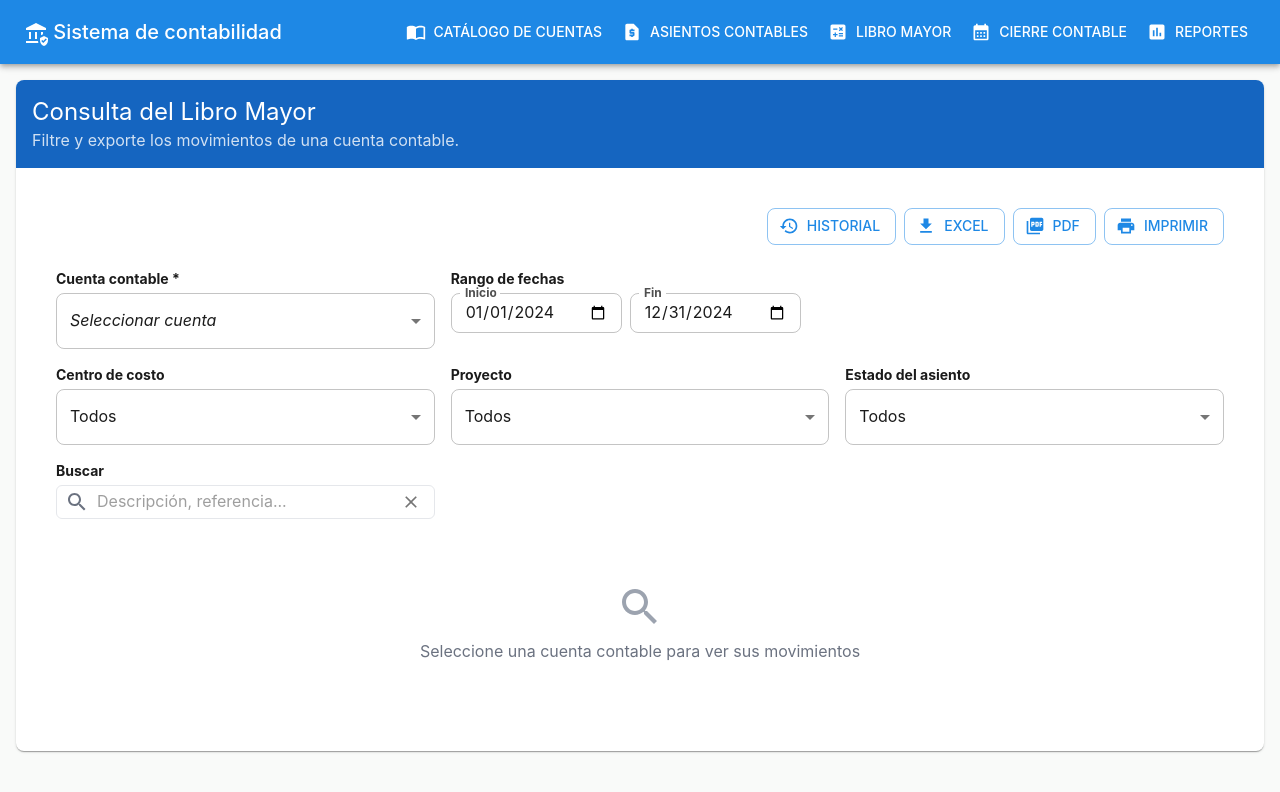
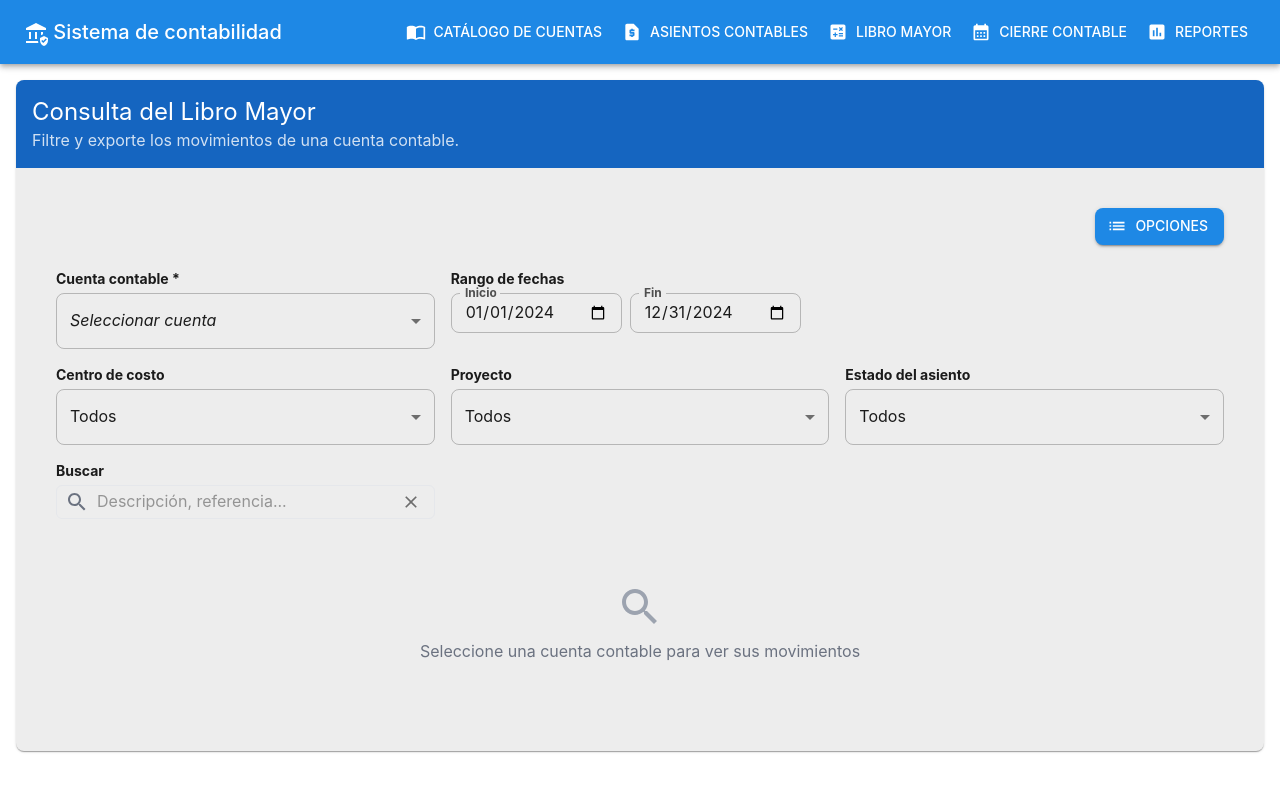
Before and after one commit to EliverG/contabilidad-web, a React (Vite) app: page /home/libro in a window 1280 px wide. Shown: the top 792 px of the page. Built offline with nearby package versions, Linux system fonts and the light colour scheme.

Commit message:
MOD: cambios en paleta de colores

```diff
--- a/src/theme/theme.ts
+++ b/src/theme/theme.ts
@@ -3,42 +3,40 @@ import { createTheme } from "@mui/material/styles";
 const themeApp = createTheme({
   palette: {
     primary: {
-      main: "#1E88E5", // Azul medio (un poco más intenso, da fuerza al principal)
+      main: "#1E88E5",
       contrastText: "#FFFFFF",
     },
     secondary: {
-      main: "#4FC3F7", // Azul celeste suave, mucho más claro y fresco
+      main: "#4FC3F7",
       contrastText: "#1B1B1B",
     },
     info: {
-      main: "#1565C0", // Azul profundo y elegante, ideal para destacar info
+      main: "#1565C0",
       contrastText: "#FFFFFF",
     },
-
     success: {
-      main: "#388E3C", // Verde intenso para estados de éxito
+      main: "#388E3C",
       contrastText: "#FFFFFF",
     },
     warning: {
-      main: "#FBC02D", // Amarillo vibrante pero no chillón
+      main: "#FBC02D",
       contrastText: "#1B1B1B",
     },
     error: {
-      main: "#E53935", // Rojo moderado
+      main: "#E53935",
       contrastText: "#FFFFFF",
     },
     background: {
-      default: "#F9FAF9", // Fondo casi blanco con tono verdoso muy sutil
-      paper: "#FFFFFF", // Elementos sobre fondo claro
+      paper: "#EDEDED",
     },
-    divider: "#E0E0E0", // Gris suave para separar sin molestar
+    divider: "#E0E0E0",
     text: {
-      primary: "#1B1B1B", // Negro suave para lectura
-      secondary: "#4F4F4F", // Gris oscuro para detalles
+      primary: "#1B1B1B",
+      secondary: "#4F4F4F",
     },
   },
   shape: {
-    borderRadius: 8, // Ligero redondeo moderno
+    borderRadius: 8,
   },
   typography: {
     fontFamily: '"Inter", "Roboto", "Helvetica", "Arial", sans-serif',
--- a/src/views/Catalogos.tsx
+++ b/src/views/Catalogos.tsx
@@ -111,7 +111,7 @@ export default function Catalogos() {
                                             <td className="border p-2">{item.centroCosto}</td>
 
                                             <td
-                                                className={`text-center border gap-2 ${item.estado === "Activo" ? "text-blue-500" : "text-red-500"
+                                                className={`text-center border gap-2 ${item.estado === "Activo" ? "text-green-600" : "text-red-500"
                                                     }`}
                                             >
                                                 {item.estado}
--- a/src/views/LibroMayor.tsx
+++ b/src/views/LibroMayor.tsx
@@ -6,7 +6,8 @@ import {
     MenuItem,
     Select,
     TextField,
-    Button
+    Button,
+    Menu,
 } from "@mui/material";
 import {
     Clear,
@@ -14,12 +15,14 @@ import {
     PictureAsPdf,
     Print,
     FileDownload,
-    History
+    History,
+    ListOutlined
 } from "@mui/icons-material"; // 👈 Importamos el ícono de reloj
 import HeaderCard from "../components/HeaderCard";
 import { useState } from "react";
 
 import HistorialdeBusquedaModal from "./HistorialdeBusquedaModal"; // 👈 Importar modal nueva
+import React from "react";
 
 export default function LibroMayor() {
     const [cuenta, setCuenta] = useState("");
@@ -29,6 +32,15 @@ export default function LibroMayor() {
     const [proyecto, setProyecto] = useState("Todos");
     const [estado, setEstado] = useState("Todos");
     const [busqueda, setBusqueda] = useState("");
+
+    const [anchorEl, setAnchorEl] = React.useState<null | HTMLElement>(null);
+    const open = Boolean(anchorEl);
+    const handleClick = (event: React.MouseEvent<HTMLButtonElement>) => {
+        setAnchorEl(event.currentTarget);
+    };
+    const handleClose = () => {
+        setAnchorEl(null)
+    }
 
     // 👇 Estado de modal Historial
     const [historialAbierto, setHistorialAbierto] = useState(false);
@@ -45,38 +57,34 @@ export default function LibroMayor() {
                 <div className="p-6 space-y-6">
 
                     {/* Barra de exportación */}
-                    <div className="flex justify-end gap-2">
-                        {/* 👇 Nuevo botón de Historial */}
+                    <div className="text-end">
                         <Button
-                            variant="outlined"
-                            startIcon={<History />}
-                            className="font-bold"
-                            onClick={abrirHistorial}
+                            id="basic-button"
+                            aria-controls={open ? 'basic-menu' : undefined}
+                            aria-haspopup="true"
+                            aria-expanded={open ? 'true' : undefined}
+                            onClick={handleClick}
+                            variant="contained"
+                            startIcon={<ListOutlined/>}
                         >
-                            Historial
+                            Opciones
                         </Button>
-
-                        <Button
-                            variant="outlined"
-                            startIcon={<FileDownload />}
-                            className="font-bold"
+                        <Menu
+                            id="basic-menu"
+                            anchorEl={anchorEl}
+                            open={open}
+                            onClose={handleClose}
+                            slotProps={{
+                                list: {
+                                    'aria-labelledby': 'basic-button',
+                                },
+                            }}
                         >
-                            Excel
-                        </Button>
-                        <Button
-                            variant="outlined"
-                            startIcon={<PictureAsPdf />}
-                            className="font-bold"
-                        >
-                            PDF
-                        </Button>
-                        <Button
-                            variant="outlined"
-                            startIcon={<Print />}
-                            className="font-bold"
-                        >
-                            Imprimir
-                        </Button>
+                            <MenuItem onClick={abrirHistorial}><History/>Historial</MenuItem>
+                            <MenuItem onClick={handleClose}><FileDownload/>Excel</MenuItem>
+                            <MenuItem onClick={handleClose}><PictureAsPdf/>PDF</MenuItem>
+                            <MenuItem onClick={handleClose}><Print/>Imprimir</MenuItem>
+                        </Menu>
                     </div>
 
                     {/* Filtros */}
```
